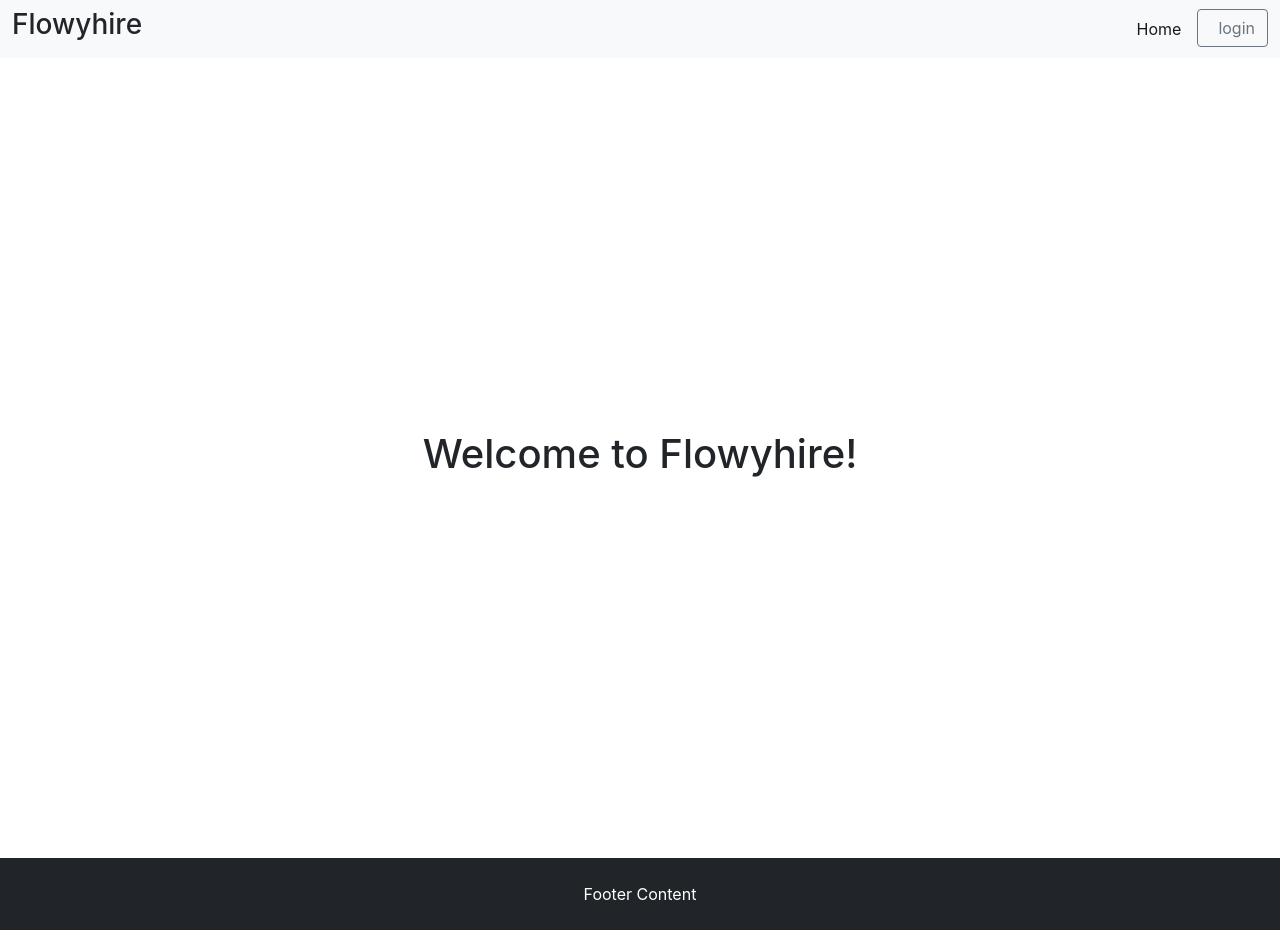
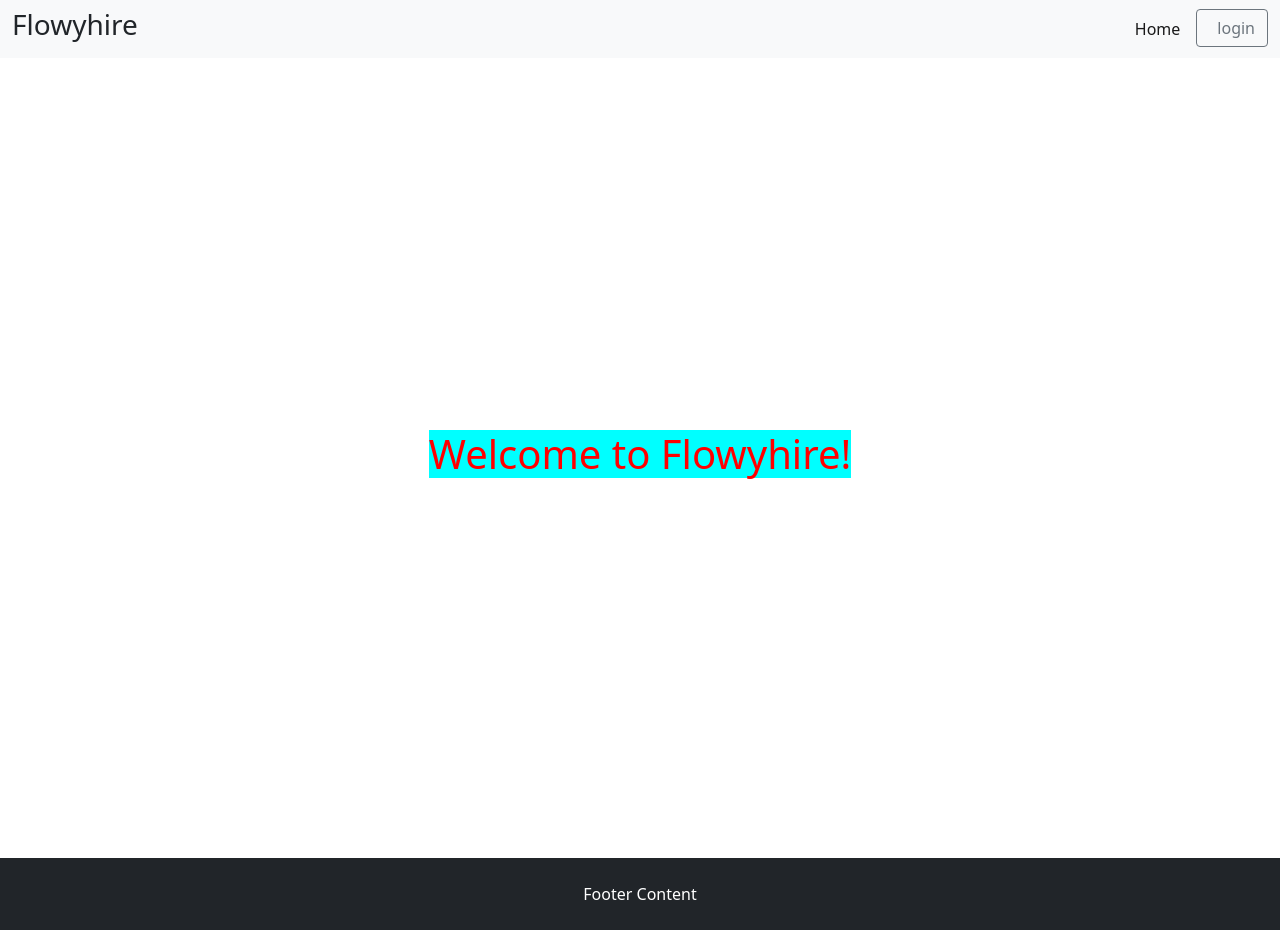
Before and after one commit to akram-tello/flowyhire, a Next.js app: page / in a window 1280 px wide. Built offline with nearby package versions, Linux system fonts and the light colour scheme; no server answers.

Commit message:
add sass package and use module scss styles

```diff
--- a/package.json
+++ b/package.json
@@ -11,6 +11,7 @@
     "@auth0/nextjs-auth0": "^1.6.1",
     "next": "^11.0.0",
     "react": "17.0.2",
-    "react-dom": "17.0.2"
+    "react-dom": "17.0.2",
+    "sass": "^1.43.3"
   }
 }
--- a/pages/_app.js
+++ b/pages/_app.js
@@ -1,5 +1,6 @@
 import React from 'react';
 import { UserProvider } from '@auth0/nextjs-auth0';
+import '../styles/global.scss'
 
 export default function App({ Component, pageProps }) {
   return (
--- a/pages/index.js
+++ b/pages/index.js
@@ -1,5 +1,7 @@
 import { useUser } from '@auth0/nextjs-auth0'
 import Head from 'next/head'
+import home from '../styles/Home.module.scss'
+
 
 export default function Home() {
   const { user } = useUser();
@@ -49,7 +51,7 @@ export default function Home() {
       </nav>
       <div className="vh-100 d-flex justify-content-center align-items-center">
         <main>
-          <h1 className="title">
+          <h1 className={`${home.red} ${home.t1}`}>
             Welcome to Flowyhire!
           </h1>
         </main>
@@ -77,21 +79,6 @@ export default function Home() {
           align-items: center;
         }
       `}</style>
-
-      <style jsx global>{`
-        html,
-        body {
-          padding: 0;
-          margin: 0;
-          font-family: -apple-system, BlinkMacSystemFont, Segoe UI, Roboto,
-            Oxygen, Ubuntu, Cantarell, Fira Sans, Droid Sans, Helvetica Neue,
-            sans-serif;
-        }
-
-        * {
-          box-sizing: border-box;
-        }
-      `}</style>
     </>
   )
 }
--- /dev/null
+++ b/styles/Home.module.scss
@@ -0,0 +1,6 @@
+.red{
+    color: red;
+}
+.t1{
+    background-color: aqua;
+}
--- /dev/null
+++ b/styles/global.scss
@@ -0,0 +1,12 @@
+html,
+body {
+  padding: 0;
+  margin: 0;
+  font-family: -apple-system, BlinkMacSystemFont, Segoe UI, Roboto,
+    Oxygen, Ubuntu, Cantarell, Fira Sans, Droid Sans, Helvetica Neue,
+    sans-serif;
+}
+
+* {
+  box-sizing: border-box;
+}
```
Also changed, not shown: 2 other files (tests, documents, lock files or other folders).
